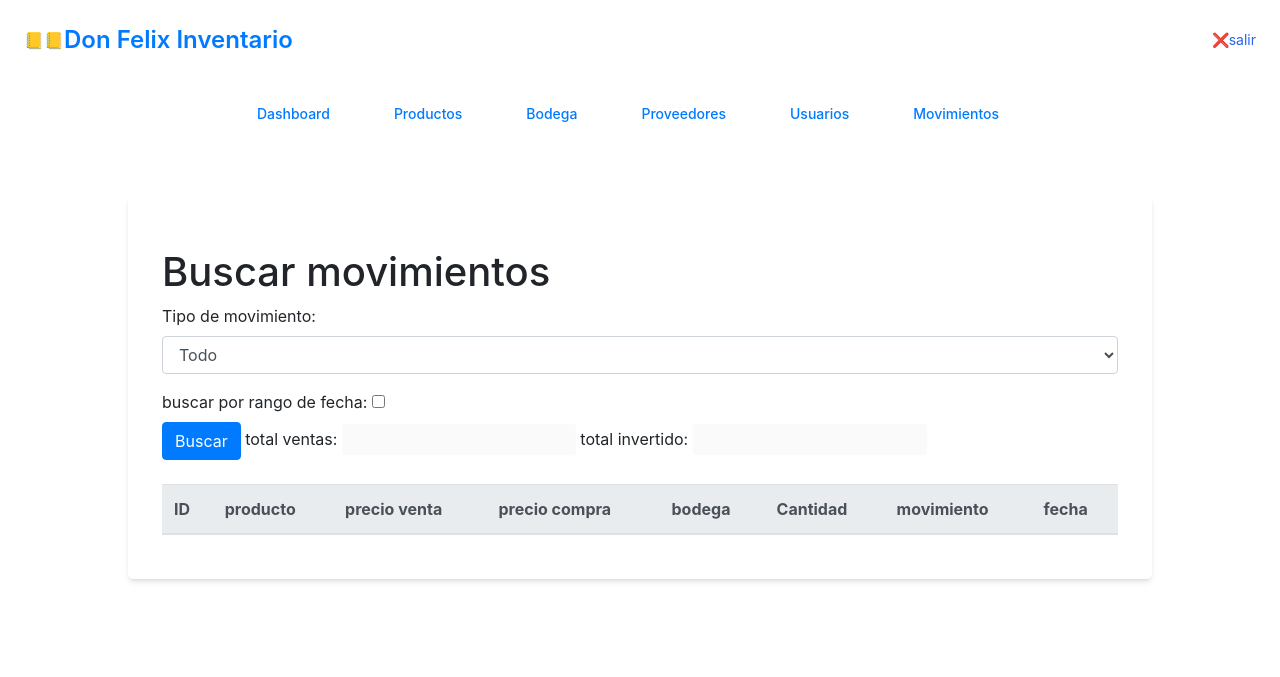
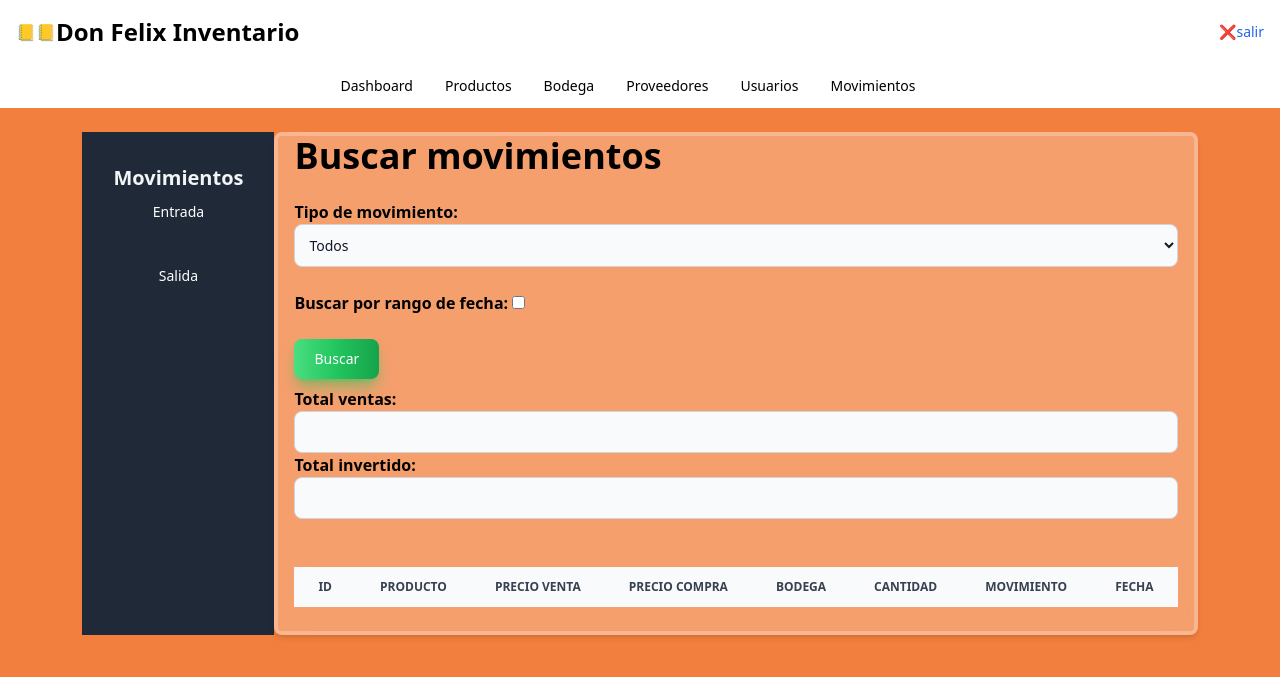
Before and after one commit to charlius/inventarioFenix, a Flask app: page /movimientos in a window 1280 px wide. Shown: the top 677 px of the page. Run offline with Flask 3, Linux system fonts and the light colour scheme; lists and menus that the app fills with data are empty; some libraries are stand-ins or nearby versions.

Commit message:
cambios_al_movimiento

```diff
--- a/app.py
+++ b/app.py
@@ -352,5 +352,13 @@ def buscar_movimientos():
     if request.method == 'POST':
         print(print(request.form))
     return render_template('movimientos.html')
+
+@app.route('/entrada')
+def entrada():
+    return 'entrada.html'
+
+@app.route('/salida')
+def salida():
+    return 'salida.html'
 if __name__ == '__main__':
     app.run(debug=True)
--- a/templates/crear_bodega.html
+++ b/templates/crear_bodega.html
@@ -1,9 +1,9 @@
 {% extends 'dashboard.html' %}
 
 {% block content %}
-<h2 class="text-4xl font-bold dark:text-white">Crear Nueva Bodega</h2>
+<h2 class="text-4xl font-bold dark:text-white">Crear Nueva Bodega &nbsp;&nbsp;&nbsp;&nbsp;&nbsp;&nbsp;&nbsp;&nbsp;&nbsp;&nbsp;&nbsp;&nbsp;&nbsp;&nbsp;&nbsp;&nbsp;&nbsp;&nbsp;&nbsp;&nbsp;&nbsp;&nbsp;&nbsp;&nbsp;&nbsp;&nbsp;&nbsp;&nbsp;&nbsp;&nbsp;&nbsp;&nbsp;&nbsp;&nbsp;&nbsp;&nbsp;&nbsp;&nbsp;&nbsp;&nbsp;&nbsp;&nbsp;&nbsp;&nbsp;</h2>
     <br>
-    <form class="bg-white" method="POST" action="{{ url_for('crear_bodega') }}">
+    <form class="bg-white flex flex-col relative overflow-x-auto" method="POST" action="{{ url_for('crear_bodega') }}">
 
         <div class="mb-6">
             <label class="block mb-2 text-sm font-medium text-gray-900 dark:text-white" for="nombre" >Nombre de Bodega</label>
--- a/templates/crear_producto.html
+++ b/templates/crear_producto.html
@@ -1,9 +1,9 @@
 {% extends 'dashboard.html' %}
 
 {% block content %}
-    <h1 class="mb-4 text-2xl font-extrabold leading-none tracking-tight text-gray-900 md:text-5xl lg:text-6xl dark:text-white">Crear nuevo producto</h1>
+    <h1 class="mb-4 text-2xl font-extrabold leading-none tracking-tight text-gray-900 md:text-5xl lg:text-6xl dark:text-white">Crear nuevo producto &nbsp;&nbsp;&nbsp;&nbsp;&nbsp;&nbsp;</h1>
     <br>
-    <form class="bg-white" method="POST" action="{{ url_for('crear_producto') }}">
+    <form class="bg-white flex flex-col relative overflow-x-auto" method="POST" action="{{ url_for('crear_producto') }}">
 
         <div class="mb-6">
             <label class="block mb-2 text-sm font-medium text-gray-900 dark:text-white" for="nombre" placelholder="Nombre">Nombre Producto</label>
--- a/templates/crear_proveedor.html
+++ b/templates/crear_proveedor.html
@@ -1,9 +1,9 @@
 {% extends 'dashboard.html' %}
 
 {% block content %}
-<h2 class="text-4xl font-bold dark:text-white">Nuevo Proveedor</h2>
+<h2 class="text-4xl font-bold dark:text-white">Nuevo Proveedor&nbsp;&nbsp;&nbsp;&nbsp;&nbsp;&nbsp;&nbsp;&nbsp;&nbsp;&nbsp;&nbsp;&nbsp;&nbsp;&nbsp;&nbsp;&nbsp;&nbsp;&nbsp;&nbsp;&nbsp;&nbsp;&nbsp;&nbsp;&nbsp;&nbsp;&nbsp;&nbsp;&nbsp;&nbsp;&nbsp;&nbsp;&nbsp;&nbsp;&nbsp;&nbsp;&nbsp;&nbsp;&nbsp;&nbsp;&nbsp;&nbsp;&nbsp;&nbsp;&nbsp;&nbsp;&nbsp;&nbsp;&nbsp;&nbsp;&nbsp;&nbsp;&nbsp;&nbsp;&nbsp;&nbsp;&nbsp;&nbsp;&nbsp;&nbsp;&nbsp;</h2>
 <br>
-    <form class="bg-white" method="POST" action="">
+    <form class="bg-white flex flex-col" method="POST" action="">
         <div class="mb-6">
             <label class="block mb-2 text-sm font-medium text-gray-900 dark:text-white" for="nombre">Nombre de Proveedor</label>
             <input type="text" class="bg-gray-50 border border-gray-300 text-gray-900 text-sm rounded-lg focus:ring-blue-500 focus:border-blue-500 block w-full p-2.5 dark:bg-gray-700 dark:border-gray-600 dark:placeholder-gray-400 dark:text-white dark:focus:ring-blue-500 dark:focus:border-blue-500" id="nombre" name="nombre" value="" required placeholder="Nombre">
--- a/templates/crear_usuario.html
+++ b/templates/crear_usuario.html
@@ -1,9 +1,9 @@
 {% extends 'dashboard.html' %}
 
 {% block content %}
-<h2 class="text-4xl font-bold dark:text-white">Crear Usuario</h2>
+<h2 class="text-4xl font-bold dark:text-white">Crear Usuario&nbsp;&nbsp;&nbsp;&nbsp;&nbsp;&nbsp;&nbsp;&nbsp;&nbsp;&nbsp;&nbsp;&nbsp;&nbsp;&nbsp;&nbsp;&nbsp;&nbsp;&nbsp;&nbsp;&nbsp;&nbsp;&nbsp;&nbsp;&nbsp;&nbsp;&nbsp;&nbsp;&nbsp;&nbsp;&nbsp;&nbsp;&nbsp;&nbsp;&nbsp;&nbsp;&nbsp;&nbsp;&nbsp;&nbsp;&nbsp;&nbsp;&nbsp;&nbsp;&nbsp;&nbsp;&nbsp;&nbsp;&nbsp;&nbsp;&nbsp;&nbsp;&nbsp;&nbsp;&nbsp;</h2>
     <br>
-    <form class="bg-white" method="POST" action="">
+    <form class="bg-white flex flex-col" method="POST" action="">
 
         <div class="mb-6">
             <label class="block mb-2 text-sm font-medium text-gray-900 dark:text-white" for="nombre_usuario" >Nombre de usuario</label>
--- a/templates/dashboard.html
+++ b/templates/dashboard.html
@@ -63,13 +63,30 @@
     </nav>
     <br>
 
+    <div class="grid gap-2 justify-items-center items-center ">
+
+        <!-- Contenido de la columna 1 -->
+        <div class="flex flex-flex  ">
+          <div class="w-48 bg-gray-800 text-gray-100 py-8 ">
+            <div class="flex flex-col  ">
+              <h2 class="text-xl font-bold dark:text-white text-center">Movimientos</h2>
+              <a class="justify-items-center items-center text-white  from-red-400 via-red-500 to-red-600 hover:bg-gradient-to-br focus:ring-4 focus:outline-none focus:ring-red-300 dark:focus:ring-red-800 font-medium rounded-lg text-sm py-2.5 text-center " href="{{ url_for('entrada') }}">Entrada</a>
+              <br>
+              <a class="justify-items-center items-center text-white  from-red-400 via-red-500 to-red-600 hover:bg-gradient-to-br focus:ring-4 focus:outline-none focus:ring-red-300 dark:focus:ring-red-800 font-medium rounded-lg text-sm  py-2.5 text-center " href="{{ url_for('salida') }}">Salida</a>
+
+            </div>
+          </div>
+          <div class="">
+            <!-- Contenido principal aquí -->
+            <div class="w-full h-full mx-auto relative bg-white bg-opacity-25 backdrop-filter backdrop-blur-lg border-4 border-white border-opacity-25 shadow-md rounded-lg">
+              {% block content %}
+
+              <div class="container mt-5">
 
 
 
-    <div class="w-4/5 h-full mx-auto relative bg-white bg-opacity-25 backdrop-filter backdrop-blur-lg border-4 border-white border-opacity-25 shadow-md rounded-lg">
 
-     <div class="container mt-5">
-      {% block content %}
+
                <div>
                  <div id="clock">
                    <span class="font-extrabold" id="time"></span>
@@ -79,7 +96,7 @@
                </div>
                <h1 class="titulo text-2xl font-bold text-gray-900 sm:text-3xl font-bold">Productos con Stock minimo</h1>
 
-      <div class="relative overflow-x-auto">
+               <div class="relative overflow-x-auto ">
                <table class="w-full text-sm text-left text-gray-500 dark:text-gray-400 " id="table">
                  <thead class="text-xs text-gray-700 uppercase bg-gray-50 dark:bg-gray-700 dark:text-gray-400 ">
                  <tr class="">
@@ -110,6 +127,15 @@
                <br>
 
               </div>
+          </div>
+        </div>
+
+
+    </div>
+
+
+
+
      <style>
       #clock {
     text-align: center;
--- /dev/null
+++ b/templates/entrada.html
@@ -0,0 +1 @@
+<h1>entrada</h1>
--- a/templates/movimientos.html
+++ b/templates/movimientos.html
@@ -1,5 +1,5 @@
 {% extends 'dashboard.html' %}
-{% block content %}
+
 <!DOCTYPE html>
 <html>
 <head>
@@ -7,50 +7,56 @@
 	<link rel="stylesheet" href="https://stackpath.bootstrapcdn.com/bootstrap/4.3.1/css/bootstrap.min.css" integrity="sha384-ggOyR0iXCbMQv3Xipma34MD+dH/1fQ784/j6cY/iJTQUOhcWr7x9JvoRxT2MZw1T" crossorigin="anonymous">
 </head>
 <body>
-	<div class="container mt-5">
-		<h1>Buscar movimientos</h1>
+    {% block content %}
+	<div class="col-md-9 ml-sm-auto col-lg-10 px-4">
+		<h1 class="text-4xl font-bold dark:text-white">Buscar movimientos</h1>
+        <br>
 		<form>
 			<div class="form-group">
-				<label for="tipo_movimiento">Tipo de movimiento:</label>
-				<select id="tipo_movimiento" name="tipo_movimiento" class="form-control">
-					<option value="todo">Todo</option>
-					<option value="entrada">Entrada</option>
-                    <option value="salida">Salida</option>
+				<label class="font-bold " for="tipo_movimiento font-bold">Tipo de movimiento:</label>
+                <br>
+				<select id="tipo_movimiento" name="tipo_movimiento" class="bg-gray-50 border border-gray-300 text-gray-900 text-sm rounded-lg focus:ring-blue-500 focus:border-blue-500 block w-full p-2.5 dark:bg-gray-700 dark:border-gray-600 dark:placeholder-gray-400 dark:text-white dark:focus:ring-blue-500 dark:focus:border-blue-500">
+					<option class="font-bold" value="todo">Todos</option>
+					<option class="font-bold" value="entrada">Entrada</option>
+                    <option class="font-bold" value="salida">Salida</option>
 				</select>
 			</div>
+            <br>
             <div>
-                <label for="mi-checkbox">buscar por rango de fecha:</label>
+                <label class="font-bold" for="mi-checkbox">Buscar por rango de fecha:</label>
                 <input type="checkbox" id="mi-checkbox">
             </div>
+            <br>
             <div id="fechas" style="display:none;">
                 <div class="form-group">
-                    <label for="fecha_inicio">Fecha de inicio:</label>
-                    <input type="date" class="form-control" id="fecha_inicio" name="fecha_inicio">
+                    <label class="font-bold" for="fecha_inicio">Fecha de inicio:</label>
+                    <input type="date" class="font-bold" id="fecha_inicio" name="fecha_inicio">
                 </div>
                 <div class="form-group">
-                <label for="fecha_fin">Fecha de fin:</label>
+                <label class="font-bold" for="fecha_fin">Fecha de fin:</label>
                 <input type="date" class="form-control" id="fecha_fin" name="fecha_fin">
                 </div>
             </div>
-            <button type="button" id="buscar" class="btn btn-primary">Buscar</button>
-            <label for="total_venta">total ventas:</label>
-            <input type="text" class="form-control-sm" id="total_venta" name="total_venta" disabled>
-            <label for="total_invertido">total invertido:</label>
-            <input type="text" class="form-control-sm" id="total_invertido" name="total_invertido" disabled>
+            <button type="button" id="buscar" class="text-white bg-gradient-to-r from-green-400 via-green-500 to-green-600 hover:bg-gradient-to-br focus:ring-4 focus:outline-none focus:ring-green-300 dark:focus:ring-green-800 shadow-lg shadow-green-500/50 dark:shadow-lg dark:shadow-green-800/80 font-medium rounded-lg text-sm px-5 py-2.5 text-center mr-2 mb-2">Buscar</button>
+            <br>
+            <label class="font-bold" for="total_venta">Total ventas:</label>
+            <input type="text" class="font-bold bg-gray-50 border border-gray-300 text-gray-900 text-sm rounded-lg focus:ring-blue-500 focus:border-blue-500 block w-full p-2.5 dark:bg-gray-700 dark:border-gray-600 dark:placeholder-gray-400 dark:text-white dark:focus:ring-blue-500 dark:focus:border-blue-500" id="total_venta" name="total_venta" disabled>
+            <label class="font-bold" for="total_invertido">Total invertido:</label>
+            <input type="text" class="font-bold bg-gray-50 border border-gray-300 text-gray-900 text-sm rounded-lg focus:ring-blue-500 focus:border-blue-500 block w-full p-2.5 dark:bg-gray-700 dark:border-gray-600 dark:placeholder-gray-400 dark:text-white dark:focus:ring-blue-500 dark:focus:border-blue-500" id="total_invertido" name="total_invertido" disabled>
           <br>
           <br>
 		</form>
-		<table id="tabla_movimientos" class="table table-striped">
-			<thead class="thead-light">
+		<table id="tabla_movimientos" class="w-full text-sm text-left text-gray-500 dark:text-gray-400">
+			<thead class="text-xs text-gray-700 uppercase bg-gray-50 dark:bg-gray-700 dark:text-gray-400">
 				<tr>
-					<th>ID</th>
-					<th>producto</th>
-                    <th>precio venta</th>
-                    <th>precio compra</th>
-					<th>bodega</th>
-					<th>Cantidad</th>
-					<th>movimiento</th>
-					<th>fecha</th>
+					<th scope="col" class="px-6 py-3">ID</th>
+					<th scope="col" class="px-6 py-3">producto</th>
+                    <th scope="col" class="px-6 py-3">precio venta</th>
+                    <th scope="col" class="px-6 py-3">precio compra</th>
+					<th scope="col" class="px-6 py-3">bodega</th>
+					<th scope="col" class="px-6 py-3">Cantidad</th>
+					<th scope="col" class="px-6 py-3">movimiento</th>
+					<th scope="col" class="px-6 py-3">fecha</th>
 				</tr>
 			</thead>
 			<tbody>
@@ -85,17 +91,17 @@
                         const total_invertido_input = document.getElementById("total_invertido");
                         total_invertido_input.value = 0
 						$.each(data, function(index, value) {
-							$("#tabla_movimientos tbody").append("<tr><td>" + value.id + "</td><td>" + value.id_producto + "</td><td>" + value.precio_venta + "</td><td>" + value.precio_compra + "</td><td>" + value.id_bodega + "</td><td>" + value.cantidad + "</td><td>" + value.tipo_movimiento + "</td><td>" + value.fecha + "</td><</tr>");
+							$("#tabla_movimientos tbody").append("<tr><td class='bg-white font-bold px-6'>" + value.id + "</td><td class='bg-white font-bold px-6'>" + value.id_producto + "</td class='bg-white font-bold px-6'><td class='bg-white font-bold px-6'>" + value.precio_venta + "</td class='bg-white font-bold px-6'><td class='bg-white font-bold px-6'>" + value.precio_compra + "</td class='bg-white font-bold px-6'><td class='bg-white font-bold px-6'>" + value.id_bodega + "</td><td class='bg-white font-bold px-6'>" + value.cantidad + "</td><td class='bg-white font-bold px-6'>" + value.tipo_movimiento + "</td><td class='bg-white font-bold'>" + value.fecha + "</td><</tr>");
 
                             if (value.tipo_movimiento === "entrada"){
                                 console.log(value.precio_compra)
                                 total_invertido = total_invertido + value.precio_compra
                                 console.log(total_invertido)
-                                total_invertido_input.value = total_invertido
+                                total_invertido_input.value = '$'+total_invertido
                             }
                             if(value.tipo_movimiento === "salida"){
                                 total_venta = total_venta + value.total_venta
-                                total_venta_input.value = total_venta
+                                total_venta_input.value = '$'+total_venta
                             }
 
                         });
--- a/templates/productos_stock_minimo.html
+++ b/templates/productos_stock_minimo.html
@@ -18,6 +18,7 @@
           <td>{{ producto[2] }}</td>
           <td>{{ producto[5] }}</td>
           <td>{{ producto[6] }}</td>
+          <br>
           <td class="px-6 py-4"><a href="/productos/{{ producto[0] }}/editar" class="text-white bg-gradient-to-r from-cyan-400 via-cyan-500 to-cyan-600 hover:bg-gradient-to-br focus:ring-4 focus:outline-none focus:ring-cyan-300 dark:focus:ring-cyan-800 shadow-lg shadow-cyan-500/50 dark:shadow-lg dark:shadow-cyan-800/80 font-medium rounded-lg text-sm px-5 py-2.5 text-center mr-2 mb-2">Ajusatr cantidad</a></td>
         </tr>
       {% endfor %}
--- /dev/null
+++ b/templates/salida.html
@@ -0,0 +1 @@
+<h1>salida</h1>
```
Lines whose indentation alone changed are shown as unchanged.
